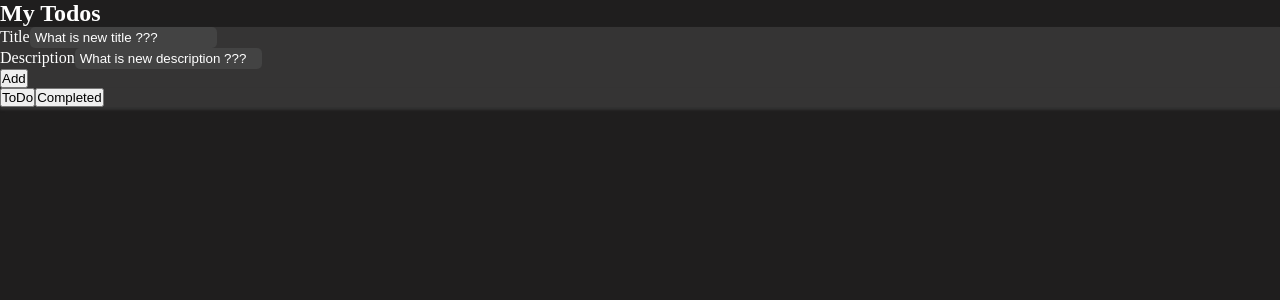
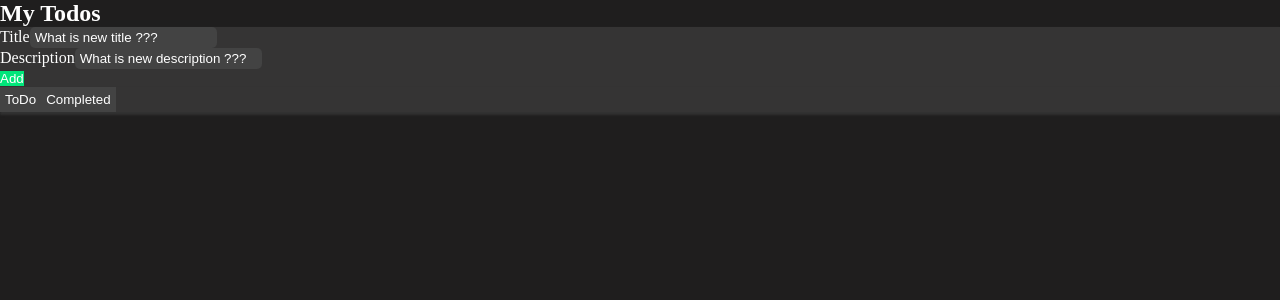
Before and after one commit to chinthaka20010226/AddTodoTaskList_InReact_, a React (Create React App) app: page / in a window 1280 px wide. Shown: the top 300 px of the page. Built offline with nearby package versions, Linux system fonts and the light colour scheme; the HTML template or start-up script is replaced by a standard one.

Commit message:
How, toggle -> btn...

```diff
--- a/src/App.css
+++ b/src/App.css
@@ -3,6 +3,8 @@
   --c-bodyBackgroundColor: #1f1e1e;
   --c-containerBackgroundColor: #353434;
   --c-inputBackgroundColor: #434343;
+  --c-btnColor: rgb(0,230,122);
+  --c-btnBackgroundHover: rgb(0, 192, 102);
   --c-frontColor: #fff;
 }
 
@@ -32,7 +34,7 @@ body {
 .item input {
   border: none;
   padding: 3px 5px;
-  /* outline: none; */
+  outline: none;
   background-color: var(--c-inputBackgroundColor);
   /*font-size: 20px;
   */color: #fff;
@@ -43,10 +45,40 @@ body {
   -o-border-radius: 5px;
 }
 
+.add-btn {
+  background: var(--c-btnColor);
+  color: var(--c-frontColor);
+  border: none;
+  border-radius: 0;
+  -webkit-border-radius: 0;
+  -moz-border-radius: 0;
+  -ms-border-radius: 0;
+  -o-border-radius: 0;
+  cursor: pointer;
+}
+
+.secondary-btn {
+  background: var(--c-inputBackgroundColor);
+  color: var(--c-frontColor);
+  padding: 5px;
+  border: none;
+  border-radius: 0;
+  -webkit-border-radius: 0;
+  -moz-border-radius: 0;
+  -ms-border-radius: 0;
+  -o-border-radius: 0;
+  cursor: pointer;
+  width: fit-content;
+}
+
 
 
 /* --- Animation Part --- */
 .item input:focus {
   outline: none;
-  border: 1px solid rgb(0, 230, 122);
+  outline: 1px solid var(--c-btnColor);
 }
+
+.add-btn:hover {
+  background: var(--c-btnBackgroundHover);
+}
--- a/src/App.js
+++ b/src/App.js
@@ -19,7 +19,7 @@ function App() {
                     <label className='mb-1 fw-bold' for="description">Description</label>
                     <input type="text" id="description" placeholder="What is new description ???"></input>
                   </div>
-                  <div className="col-2 item pt-3">
+                  <div className="col-2 item pt-4">
                     <button type="button" className="add-btn p-1 px-3">Add</button>
                   </div>
                 </div>
@@ -29,8 +29,8 @@ function App() {
               <div className="todo-container col card">
                 <div className="card-body d-flex flex-row">
                   <div className="bottom-btn d-flex ">
-                    <button type="button">ToDo</button>
-                    <button type="button">Completed</button>
+                    <button className='secondary-btn' type="button">ToDo</button>
+                    <button className='secondary-btn' type="button">Completed</button>
                   </div>
                   <div className="add-section">
 
```
